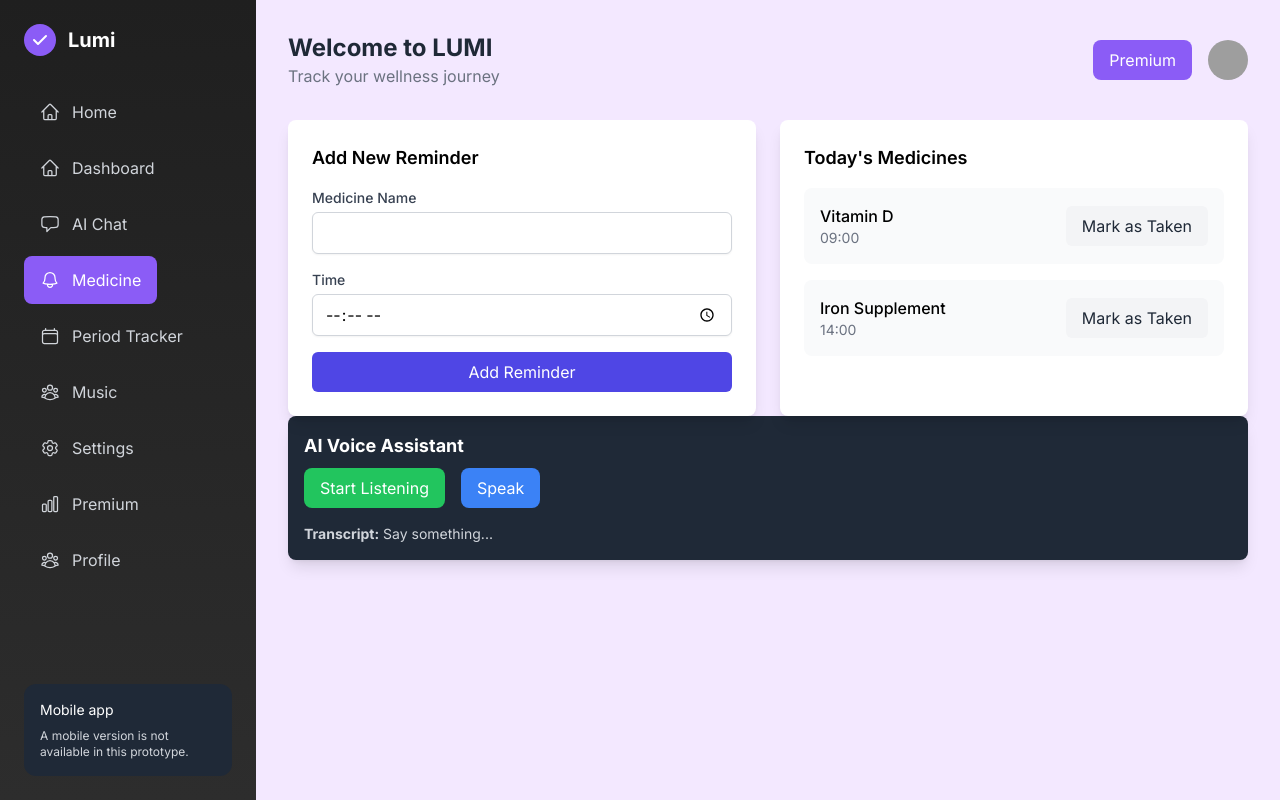
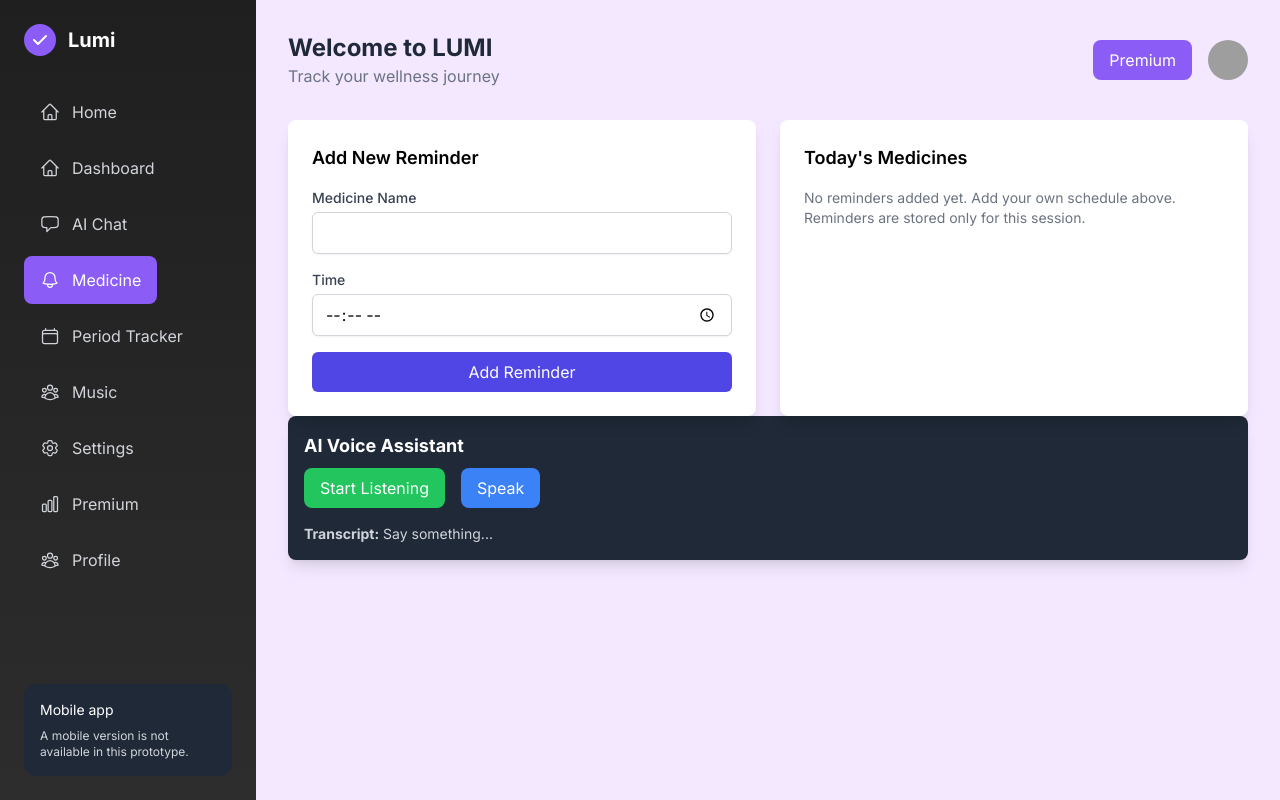
Before and after one commit to nikhil-247/LUMI, a React (Vite) app in the folder LUMI-main/LUMI-main/: page / in a window 1280 px wide. Both pictures are taken after a click on the button "Medicine". Built offline with nearby package versions, Linux system fonts and the light colour scheme; grey boxes are pictures that could not be loaded.

Commit message:
fix: remove unused import and fictional medication reminders

```diff
--- a/LUMI-main/LUMI-main/src/components/MedicineReminder.tsx
+++ b/LUMI-main/LUMI-main/src/components/MedicineReminder.tsx
@@ -1,5 +1,4 @@
 import { useState } from 'react';
-import { format } from 'date-fns';
 import toast from 'react-hot-toast';
 
 interface Reminder {
@@ -10,31 +9,27 @@ interface Reminder {
 }
 
 const MedicineReminder = () => {
-  const [reminders, setReminders] = useState<Reminder[]>([
-    {
-      id: '1',
-      medicineName: 'Vitamin D',
-      time: '09:00',
-      taken: false,
-    },
-    {
-      id: '2',
-      medicineName: 'Iron Supplement',
-      time: '14:00',
-      taken: false,
-    },
-  ]);
+  // Start empty instead of showing fictional medication data.
+  const [reminders, setReminders] = useState<Reminder[]>([]);
 
   const [newMedicine, setNewMedicine] = useState('');
   const [newTime, setNewTime] = useState('');
 
   const handleAddReminder = (e: React.FormEvent) => {
     e.preventDefault();
-    if (!newMedicine || !newTime) return;
+    const medicineName = newMedicine.trim();
+    if (!medicineName || !newTime) {
+      toast.error('Enter a medicine name and reminder time.');
+      return;
+    }
+    if (medicineName.length > 100) {
+      toast.error('Medicine name must be 100 characters or fewer.');
+      return;
+    }
 
     const newReminder: Reminder = {
       id: Date.now().toString(),
-      medicineName: newMedicine,
+      medicineName,
       time: newTime,
       taken: false,
     };
@@ -94,6 +89,9 @@ const MedicineReminder = () => {
       <div className="bg-white rounded-lg shadow-lg p-6">
         <h3 className="text-lg font-semibold mb-4">Today's Medicines</h3>
         <div className="space-y-4">
+          {reminders.length === 0 && (
+            <p className="text-sm text-gray-500">No reminders added yet. Add your own schedule above. Reminders are stored only for this session.</p>
+          )}
           {reminders.map(reminder => (
             <div
               key={reminder.id}
```
